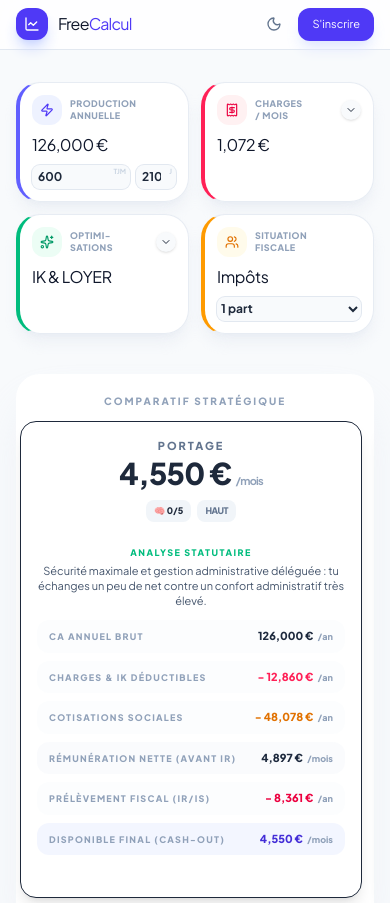
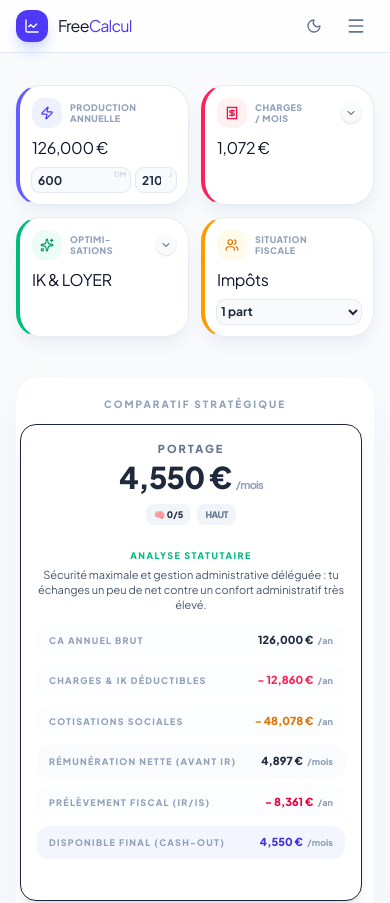
Before and after one commit to Guillaume1983/freelance-simulator-next, a Next.js app: page / in a window 390 px wide. Shown: the top 903 px of the page. Built offline with nearby package versions, Linux system fonts and the light colour scheme.

Commit message:
Test cursor12

```diff
--- a/components/Header.tsx
+++ b/components/Header.tsx
@@ -1,13 +1,13 @@
 'use client';
-import { Moon, Sun, LineChart } from 'lucide-react';
+import { useState } from 'react';
+import { Moon, Sun, LineChart, Menu, X } from 'lucide-react';
 
 export default function Header({ isDark, setIsDark }: { isDark: boolean, setIsDark: (d: boolean) => void }) {
+  const [menuOpen, setMenuOpen] = useState(false);
 
   const toggleTheme = () => {
     const newDarkState = !isDark;
     setIsDark(newDarkState);
-
-    // Application de la classe sur la racine pour activer le mode dark de Tailwind
     if (newDarkState) {
       document.documentElement.classList.add('dark');
     } else {
@@ -16,8 +16,10 @@ export default function Header({ isDark, setIsDark }: { isDark: boolean, setIsDa
   };
 
   return (
-    <nav className="bg-white/80 dark:bg-slate-900/80 backdrop-blur-md border-b border-slate-200 dark:border-slate-800 px-4 md:px-6 py-2 sticky top-0 z-[100]">
-      <div className="max-w-[1600px] mx-auto flex justify-between items-center gap-4">
+    <nav className="bg-white/80 dark:bg-slate-900/80 backdrop-blur-md border-b border-slate-200 dark:border-slate-800 sticky top-0 z-[100]">
+
+      {/* Barre principale */}
+      <div className="max-w-[1600px] mx-auto px-4 md:px-6 py-2 flex justify-between items-center gap-4">
 
         {/* LOGO */}
         <div className="flex items-center gap-2.5 group cursor-pointer shrink-0">
@@ -53,7 +55,7 @@ export default function Header({ isDark, setIsDark }: { isDark: boolean, setIsDa
 
           {/* Liens desktop uniquement */}
           <div className="hidden lg:flex items-center gap-4">
-            <div className="h-4 w-[1px] bg-slate-200 dark:bg-slate-700" />
+            <div className="h-4 w-px bg-slate-200 dark:bg-slate-700" />
             <a href="#" className="text-xs text-slate-600 dark:text-slate-300 font-bold hover:text-indigo-600 transition-colors">
               Tarifs
             </a>
@@ -62,13 +64,52 @@ export default function Header({ isDark, setIsDark }: { isDark: boolean, setIsDa
             </a>
           </div>
 
-          <button className="bg-indigo-600 text-white px-3.5 md:px-6 py-2 md:py-2.5 rounded-xl font-800 text-[11px] shadow-lg shadow-indigo-100 hover:bg-indigo-700 transition-all whitespace-nowrap">
+          <button className="hidden md:block bg-indigo-600 text-white px-6 py-2.5 rounded-xl font-800 text-[11px] shadow-lg shadow-indigo-100 hover:bg-indigo-700 transition-all whitespace-nowrap">
             S&apos;inscrire
           </button>
 
+          {/* Hamburger — mobile uniquement */}
+          <button
+            onClick={() => setMenuOpen((o) => !o)}
+            className="lg:hidden p-2 hover:bg-slate-100 dark:hover:bg-slate-800 rounded-xl transition-all text-slate-500 dark:text-white"
+            aria-label="Menu"
+          >
+            {menuOpen ? <X className="w-5 h-5" /> : <Menu className="w-5 h-5" />}
+          </button>
+
         </div>
+      </div>
 
-      </div>
+      {/* Drawer mobile */}
+      {menuOpen && (
+        <div className="lg:hidden border-t border-slate-200 dark:border-slate-800 bg-white/95 dark:bg-slate-900/95 backdrop-blur-md">
+          <div className="max-w-[1600px] mx-auto px-4 py-4 flex flex-col gap-1">
+            <a
+              href="#"
+              className="px-3 py-2.5 rounded-xl text-sm font-bold text-slate-700 dark:text-slate-200 hover:bg-slate-100 dark:hover:bg-slate-800 hover:text-indigo-600 transition-colors"
+              onClick={() => setMenuOpen(false)}
+            >
+              Tarifs
+            </a>
+            <a
+              href="#"
+              className="px-3 py-2.5 rounded-xl text-sm font-bold text-slate-700 dark:text-slate-200 hover:bg-slate-100 dark:hover:bg-slate-800 hover:text-indigo-600 transition-colors"
+              onClick={() => setMenuOpen(false)}
+            >
+              Se connecter
+            </a>
+            <div className="pt-2 mt-1 border-t border-slate-100 dark:border-slate-800">
+              <button
+                className="w-full bg-indigo-600 text-white py-2.5 rounded-xl font-800 text-sm shadow-lg shadow-indigo-100 hover:bg-indigo-700 transition-all"
+                onClick={() => setMenuOpen(false)}
+              >
+                S&apos;inscrire
+              </button>
+            </div>
+          </div>
+        </div>
+      )}
+
     </nav>
   );
 }
```
